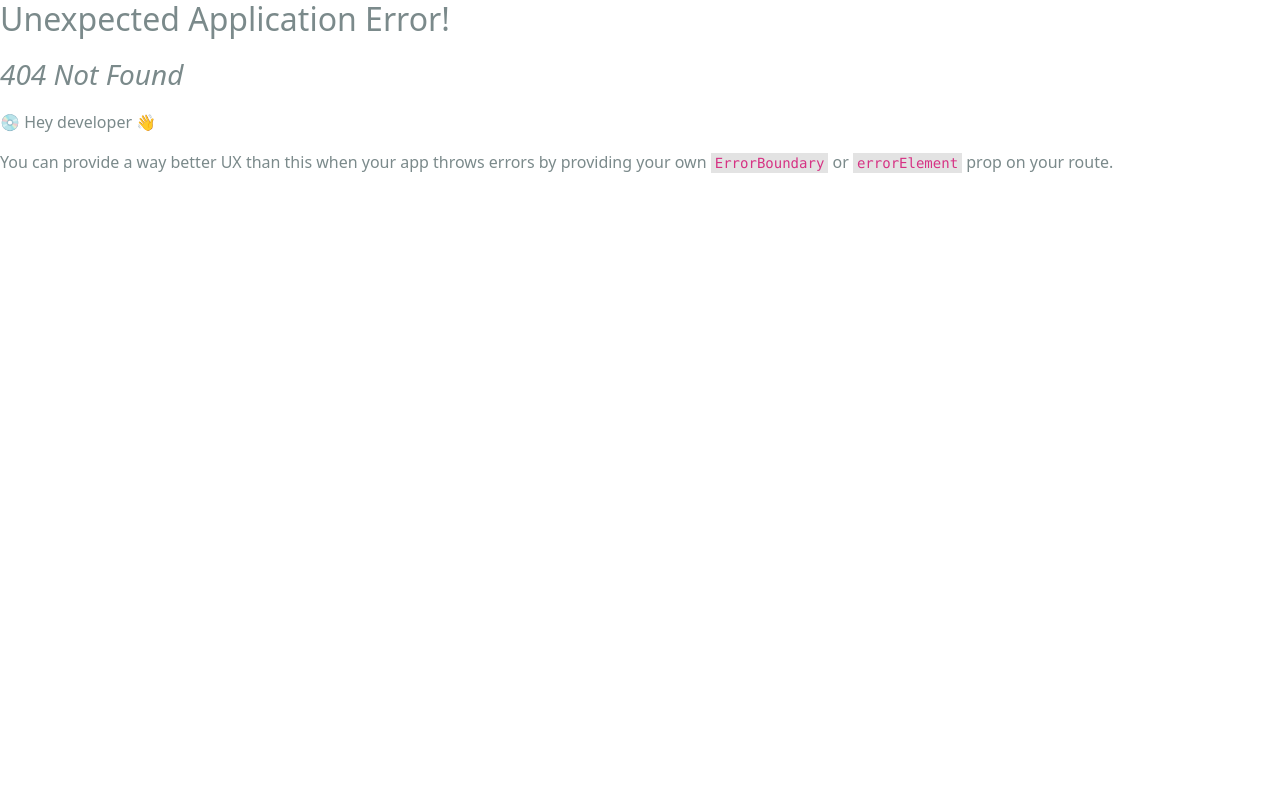
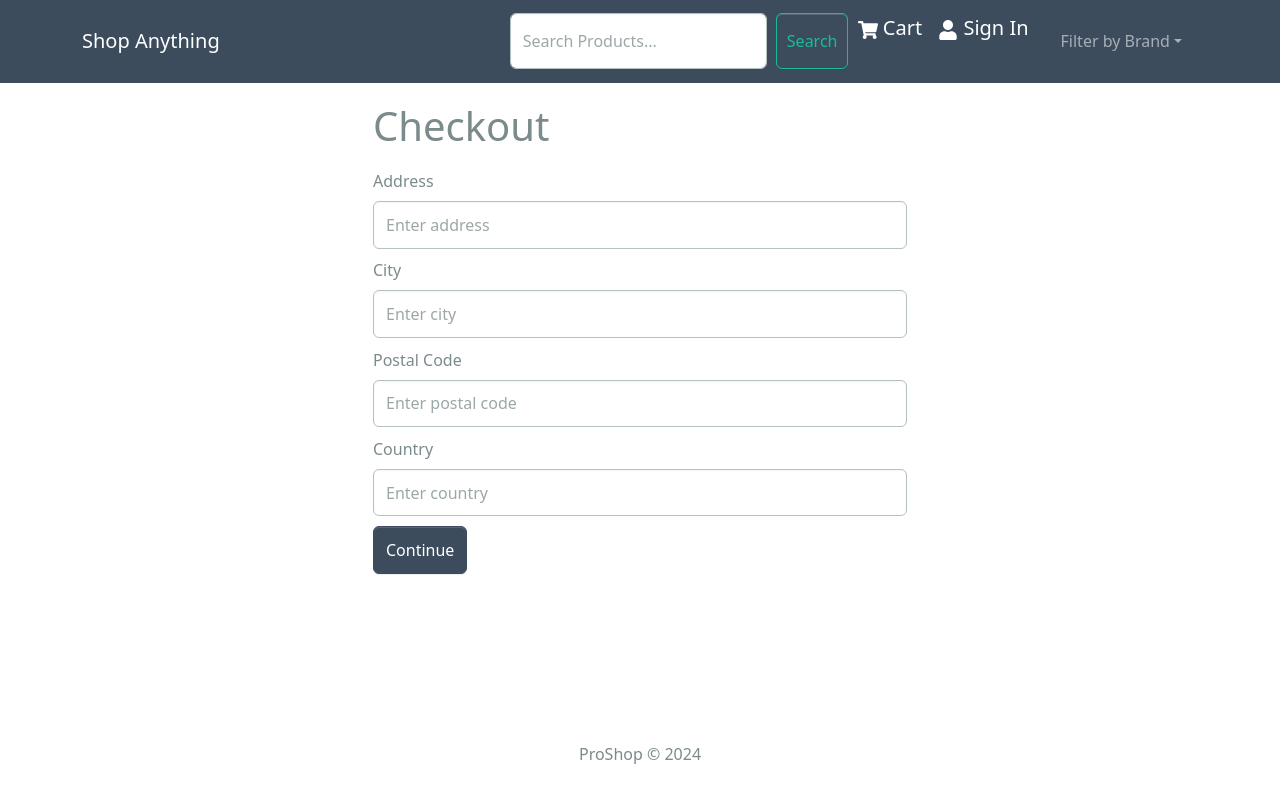
Before and after one commit to zarifRahman/proshop, a React (Create React App) app in the folder frontend/: page /shipping in a window 1280 px wide. Before the commit this address had no page. Shown: the top 798 px of the page. Built offline with nearby package versions, Linux system fonts and the light colour scheme.

Commit message:
add: Checkout feature and add  cart slice

```diff
--- a/frontend/src/components/Header.jsx
+++ b/frontend/src/components/Header.jsx
@@ -2,16 +2,15 @@ import { Navbar, Nav, Container, NavDropdown, Badge } from "react-bootstrap";
 import { FaShoppingCart, FaUser } from "react-icons/fa";
 import { useSelector } from 'react-redux';
 import SearchBox from "./SearchBox";
-import { useState } from "react";
 import products from "../products";
 import { Link, useNavigate } from 'react-router-dom';
-
-const brands = [...new Set(products.map((product) => product.brand))];
 
 const Header = () => {
   const navigate = useNavigate();
   const { cartItems } = useSelector((state) => state.cart);
   const { userInfo } = useSelector((state) => state.auth);
+
+  const brands = [...new Set(products.map((product) => product.brand))];
 
   const handleLogout = () => {
     localStorage.clear();
--- a/frontend/src/index.js
+++ b/frontend/src/index.js
@@ -12,6 +12,7 @@ import { Provider } from 'react-redux';
 import store from './store';
 import CartScreen from './screens/CartScreen';
 import LoginScreen from './screens/LoginScreen';
+import ShippingScreen from './screens/ShippingScreen';
 
 const router = createBrowserRouter(
   createRoutesFromElements(
@@ -21,6 +22,7 @@ const router = createBrowserRouter(
       <Route path='/product/:id' element={<ProductScreen />} />
       <Route path='/cart' element={<CartScreen />} />
       <Route path='/login' element={<LoginScreen />} />
+      <Route path='/shipping' element={<ShippingScreen />} />
     </Route>
   )
 );
--- a/frontend/src/screens/CartScreen.jsx
+++ b/frontend/src/screens/CartScreen.jsx
@@ -31,25 +31,25 @@ const CartScreen = () => {
   const checkoutHandler = () => {
     navigate('/login?redirect=/shipping');
   };
-
+  console.log({cartItems})
   return (
     <Row>
       <Col md={8}>
         <h1 style={{ marginBottom: '20px' }}>Shopping Cart</h1>
-        {cartItems.length === 0 ? (
+        {cartItems?.length === 0 ? (
           <Message>
             Your cart is empty <Link to='/'>Go Back</Link>
           </Message>
         ) : (
           <ListGroup variant='flush'>
-            {cartItems.map((item) => (
-              <ListGroup.Item key={item._id}>
+            {cartItems?.map((item) => (
+              <ListGroup.Item key={item.id}>
                 <Row>
                   <Col md={2}>
                     <Image src={item.image} alt={item.name} fluid rounded />
                   </Col>
                   <Col md={3}>
-                    <Link to={`/product/${item._id}`}>{item.name}</Link>
+                    <Link to={`/product/${item.id}`}>{item.name}</Link>
                   </Col>
                   <Col md={2}>${item.price}</Col>
                   <Col md={2}>
@@ -60,7 +60,7 @@ const CartScreen = () => {
                         addToCartHandler(item, Number(e.target.value))
                       }
                     >
-                      {[...Array(item.countInStock).keys()].map((x) => (
+                      {[...Array(item.qty).keys()].map((x) => (
                         <option key={x + 1} value={x + 1}>
                           {x + 1}
                         </option>
@@ -71,7 +71,7 @@ const CartScreen = () => {
                     <Button
                       type='button'
                       variant='light'
-                      onClick={() => removeFromCartHandler(item._id)}
+                      onClick={() => removeFromCartHandler(item.id)}
                     >
                       <FaTrash />
                     </Button>
--- a/frontend/src/screens/ProductScreen.jsx
+++ b/frontend/src/screens/ProductScreen.jsx
@@ -48,6 +48,8 @@ const ProductScreen = () => {
     navigate('/cart');
   };
 
+  const countInStockOptions = Array.from({ length: 10 }, (_, i) => i + 1);
+
   return (
     <>
       <Link className='btn btn-light my-3' to='/'>
@@ -95,7 +97,7 @@ const ProductScreen = () => {
                   </ListGroup.Item> */}
 
                   {/* Qty Select */}
-                  {/* {product?.countInStock > 0 && (
+
                   <ListGroup.Item>
                     <Row>
                       <Col>Qty</Col>
@@ -105,10 +107,10 @@ const ProductScreen = () => {
                           value={qty}
                           onChange={(e) => setQty(Number(e.target.value))}
                         >
-                            {[...Array(product.countInStock).keys()].map(
+                          {countInStockOptions?.map(
                             (x) => (
-                                <option key={x + 1} value={x + 1}>
-                                  {x + 1}
+                              <option key={x} value={x}>
+                                {x}
                               </option>
                             )
                           )}
@@ -116,7 +118,6 @@ const ProductScreen = () => {
                       </Col>
                     </Row>
                   </ListGroup.Item>
-                  )} */}
 
                   <ListGroup.Item>
                     <Button
--- /dev/null
+++ b/frontend/src/screens/ShippingScreen.jsx
@@ -0,0 +1,86 @@
+import { useState } from 'react';
+import { Form, Button } from 'react-bootstrap';
+import { useDispatch, useSelector } from 'react-redux';
+import { useNavigate } from 'react-router-dom';
+import FormContainer from '../components/FormContainer';
+// import CheckoutSteps from '../components/CheckoutSteps';
+import { saveShippingAddress } from '../slices/cartSlice';
+
+const ShippingScreen = () => {
+  const cart = useSelector((state) => state.cart);
+  const { shippingAddress } = cart;
+
+  const [address, setAddress] = useState(shippingAddress.address || '');
+  const [city, setCity] = useState(shippingAddress.city || '');
+  const [postalCode, setPostalCode] = useState(
+    shippingAddress.postalCode || ''
+  );
+  const [country, setCountry] = useState(shippingAddress.country || '');
+
+  const dispatch = useDispatch();
+  const navigate = useNavigate();
+
+  const submitHandler = (e) => {
+    e.preventDefault();
+    dispatch(saveShippingAddress({ address, city, postalCode, country }));
+    navigate('/payment');
+  };
+
+  return (
+    <FormContainer>
+      {/* <CheckoutSteps step1 step2 /> */}
+      <h1>Checkout</h1>
+      <Form onSubmit={submitHandler}>
+        <Form.Group className='my-2' controlId='address'>
+          <Form.Label>Address</Form.Label>
+          <Form.Control
+            type='text'
+            placeholder='Enter address'
+            value={address}
+            required
+            onChange={(e) => setAddress(e.target.value)}
+          ></Form.Control>
+        </Form.Group>
+
+        <Form.Group className='my-2' controlId='city'>
+          <Form.Label>City</Form.Label>
+          <Form.Control
+            type='text'
+            placeholder='Enter city'
+            value={city}
+            required
+            onChange={(e) => setCity(e.target.value)}
+          ></Form.Control>
+        </Form.Group>
+
+        <Form.Group className='my-2' controlId='postalCode'>
+          <Form.Label>Postal Code</Form.Label>
+          <Form.Control
+            type='text'
+            placeholder='Enter postal code'
+            value={postalCode}
+            required
+            onChange={(e) => setPostalCode(e.target.value)}
+          ></Form.Control>
+        </Form.Group>
+
+        <Form.Group className='my-2' controlId='country'>
+          <Form.Label>Country</Form.Label>
+          <Form.Control
+            type='text'
+            placeholder='Enter country'
+            value={country}
+            required
+            onChange={(e) => setCountry(e.target.value)}
+          ></Form.Control>
+        </Form.Group>
+
+        <Button type='submit' variant='primary'>
+          Continue
+        </Button>
+      </Form>
+    </FormContainer>
+  );
+};
+
+export default ShippingScreen;
--- a/frontend/src/slices/cartSlice.js
+++ b/frontend/src/slices/cartSlice.js
@@ -11,11 +11,11 @@ const cartSlice = createSlice({
   reducers: {
     addToCart: (state, action) => {
       const { user, rating, numReviews, reviews, ...item } = action.payload;
-      const existItem = state.cartItems.find((x) => x._id === item._id);
+      const existItem = state.cartItems.find((x) => x.id === item.id);
 
       if (existItem) {
         state.cartItems = state.cartItems.map((x) =>
-          x._id === existItem._id ? item : x
+          x.id === existItem.id ? item : x
         );
       } else {
         state.cartItems = [...state.cartItems, item];
@@ -24,7 +24,7 @@ const cartSlice = createSlice({
       return updateCart(state, item);
     },
     removeFromCart: (state, action) => {
-      state.cartItems = state.cartItems.filter((x) => x._id !== action.payload);
+      state.cartItems = state.cartItems.filter((x) => x.id !== action.payload);
       return updateCart(state);
     },
     saveShippingAddress: (state, action) => {
@@ -48,10 +48,10 @@ const cartSlice = createSlice({
 export const {
   addToCart,
   removeFromCart,
-  // saveShippingAddress,
+  saveShippingAddress,
   // savePaymentMethod,
   // clearCartItems,
-  // resetCart,
+  resetCart,
 } = cartSlice.actions;
 
 export default cartSlice.reducer;
```
Lines whose indentation alone changed are shown as unchanged.
